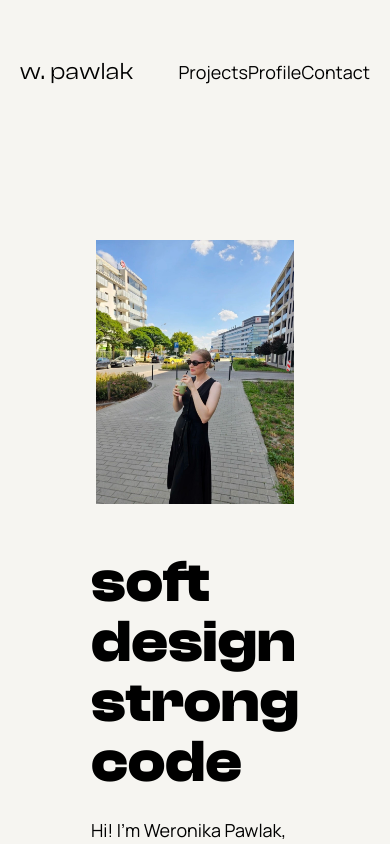
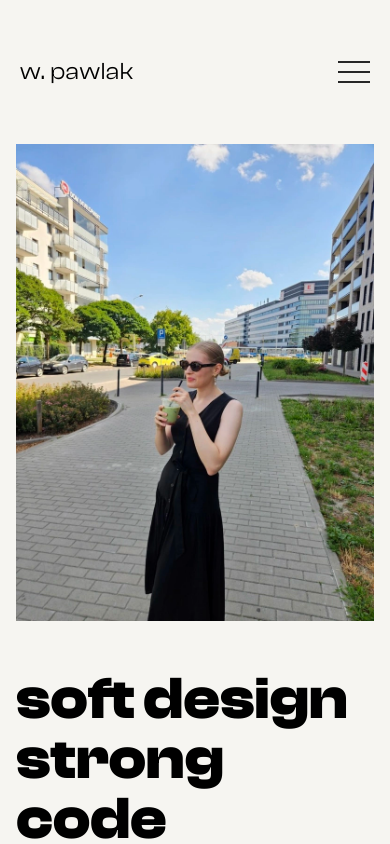
Before and after one commit to vokx7/my-portfolio, a Next.js app: page / in a window 390 px wide. Shown: the top 844 px of the page. Built offline with nearby package versions, Linux system fonts and the light colour scheme.

Commit message:
responsive nav

```diff
--- a/src/app/components/Main.js
+++ b/src/app/components/Main.js
@@ -5,7 +5,7 @@ import MainContainer from "./MainContainer";
 const Main = () => {
   return (
     <MainContainer>
-      <div className="flex flex-col-reverse lg:flex-row items-center justify-center gap-6 p-[6rem] pb-[12rem]">
+      <div className="flex flex-col-reverse lg:flex-row items-center justify-center gap-6 pb-15 lg:p-[6rem] lg:pb-[12rem]">
         <div className="flex-1 px-4">
           <h1 className="font-clash-display font-bold text-6xl lg:text-8xl my-6">
             soft design <br /> strong code
@@ -21,7 +21,7 @@ const Main = () => {
           </p>
           <Button />
         </div>
-        <div className="flex-1 m-auto flex flex-row justify-center">
+        <div className="flex-1 m-auto flex flex-row justify-center px-4 lg:px-0">
           <Image
             src="/images/me.webp"
             width={400}
--- a/src/app/components/Navigation.js
+++ b/src/app/components/Navigation.js
@@ -1,5 +1,71 @@
+"use client";
 import Link from "next/link";
 import MainContainer from "./MainContainer";
+import { useEffect, useState } from "react";
+
+const NavElements = () => {
+  return (
+    <>
+      <Link href="/#projects" className="lg:pr-10 md:pr-5">
+        Projects
+      </Link>
+      <Link href="/#profile" className="lg:pr-10 md:pr-5">
+        Profile
+      </Link>
+      <Link href="/#contact" className="lg:pr-10 md:pr-5">
+        Contact
+      </Link>
+    </>
+  );
+};
+
+const NavMobile = () => {
+  const [isNavOpen, setIsNavOpen] = useState(false);
+
+  useEffect(() => {
+    if (isNavOpen) {
+      document.body.classList.add("overflow-hidden");
+    } else {
+      document.body.classList.remove("overflow-hidden");
+    }
+  }, [isNavOpen]);
+  return (
+    <nav className="lg:hidden text-2xl">
+      <div className="space-y-2" onClick={() => setIsNavOpen((prev) => !prev)}>
+        <span className="block h-0.5 w-8 animate-pulse bg-myblack"></span>
+        <span className="block h-0.5 w-8 animate-pulse bg-myblack"></span>
+        <span className="block h-0.5 w-8 animate-pulse bg-myblack"></span>
+      </div>
+
+      <div
+        className={`${
+          isNavOpen
+            ? "fixed top-0 left-0 w-full h-screen z-50 bg-white/80 backdrop-blur-lg flex flex-col items-start justify-start gap-6 px-6 pt-28"
+            : "hidden"
+        }`}
+      >
+        <div
+          className="absolute top-0 right-0 px-6 py-14"
+          onClick={() => setIsNavOpen(false)}
+        >
+          <svg
+            className="h-8 w-8 text-myblack"
+            viewBox="0 0 24 24"
+            fill="none"
+            stroke="currentColor"
+            strokeWidth="1.5"
+            strokeLinecap="round"
+            strokeLinejoin="round"
+          >
+            <line x1="18" y1="6" x2="6" y2="18" />
+            <line x1="6" y1="6" x2="18" y2="18" />
+          </svg>
+        </div>
+        <NavElements />
+      </div>
+    </nav>
+  );
+};
 
 const Navigation = () => {
   return (
@@ -10,17 +76,10 @@ const Navigation = () => {
             w. pawlak
           </Link>
         </div>
-        <nav className="text-lg">
-          <Link href="/#projects" className="lg:pr-10 md:pr-5">
-            Projects
-          </Link>
-          <Link href="/#profile" className="lg:pr-10 md:pr-5">
-            Profile
-          </Link>
-          <Link href="/#contact" className="lg:pr-10 md:pr-5">
-            Contact
-          </Link>
+        <nav className="hidden lg:block text-lg">
+          <NavElements />
         </nav>
+        <NavMobile />
       </div>
     </MainContainer>
   );
--- /dev/null
+++ b/src/app/components/ProjectCard.js
@@ -0,0 +1,39 @@
+const ProjectCard = () => {
+  return (
+    <div className="flex flex-col items-center md:items-start md:flex-row gap-10 bg-beige p-8 lg:h-[clamp(20rem,40vw,35rem)]">
+      <div className="relative flex-1 w-full">
+        <div className="rounded-4xl lg:absolute lg:top-0 lg:left-0 bg-[url(/images/me.webp)] bg-cover w-full aspect-square"></div>
+      </div>
+      <div className="flex-1">
+        <p className="font-cormorant-garamond tracking-wide text-xl italic text-end">
+          PROJ.001
+        </p>
+        <h4 className="font-clash-display tracking-wide text-2xl py-8 italic">
+          BeautyCare Management App
+        </h4>
+        <h3 className="text-3xl font-light">
+          Aplikacja do zarządzania historią wizyt dla branzy beauty.
+        </h3>
+        <div className="inline-flex flex-wrap gap-4 py-6">
+          <p className="rounded-4xl bg-white text-myblack px-4 py-[5px] text-sm tracking-wide">
+            Vite
+          </p>
+          <p className="rounded-4xl bg-white text-myblack px-4 py-[5px] text-sm tracking-wide">
+            React
+          </p>
+          <p className="rounded-4xl bg-white text-myblack px-4 py-[5px] text-sm tracking-wide">
+            JavaScript
+          </p>
+          <p className="rounded-4xl bg-white text-myblack px-4 py-[5px] text-sm tracking-wide">
+            React Query
+          </p>
+          <p className="rounded-4xl bg-white text-myblack px-4 py-[5px] text-sm tracking-wide">
+            Styled Components
+          </p>
+        </div>
+      </div>
+    </div>
+  );
+};
+
+export default ProjectCard;
--- a/src/app/components/Projects.js
+++ b/src/app/components/Projects.js
@@ -1,3 +1,5 @@
+import ProjectCard from "./ProjectCard";
+
 const Projects = () => {
   return (
     <div className="bg-white h-svh">
@@ -8,39 +10,7 @@ const Projects = () => {
           </h2>
         </div>
 
-        <div className="flex flex-col items-center md:items-start md:flex-row gap-10 bg-beige p-8 lg:h-[clamp(20rem,40vw,35rem)]">
-          <div className="relative flex-1 w-full">
-            <div className="rounded-4xl lg:absolute lg:top-0 lg:left-0 bg-[url(/images/me.webp)] bg-cover w-full aspect-square"></div>
-          </div>
-          <div className="flex-1">
-            <p className="font-cormorant-garamond tracking-wide text-xl italic text-end">
-              PROJ.001
-            </p>
-            <h4 className="font-clash-display tracking-wide text-2xl py-8 italic">
-              BeautyCare Management App
-            </h4>
-            <h3 className="text-3xl font-light">
-              Aplikacja do zarządzania historią wizyt dla branzy beauty.
-            </h3>
-            <div className="inline-flex flex-wrap gap-4 py-6">
-              <p className="rounded-4xl bg-white text-myblack px-4 py-[5px] text-sm tracking-wide">
-                Vite
-              </p>
-              <p className="rounded-4xl bg-white text-myblack px-4 py-[5px] text-sm tracking-wide">
-                React
-              </p>
-              <p className="rounded-4xl bg-white text-myblack px-4 py-[5px] text-sm tracking-wide">
-                JavaScript
-              </p>
-              <p className="rounded-4xl bg-white text-myblack px-4 py-[5px] text-sm tracking-wide">
-                React Query
-              </p>
-              <p className="rounded-4xl bg-white text-myblack px-4 py-[5px] text-sm tracking-wide">
-                Styled Components
-              </p>
-            </div>
-          </div>
-        </div>
+        <ProjectCard />
       </div>
     </div>
   );
```
Also changed, not shown: src/app/globals.css (line endings or trailing spaces).
